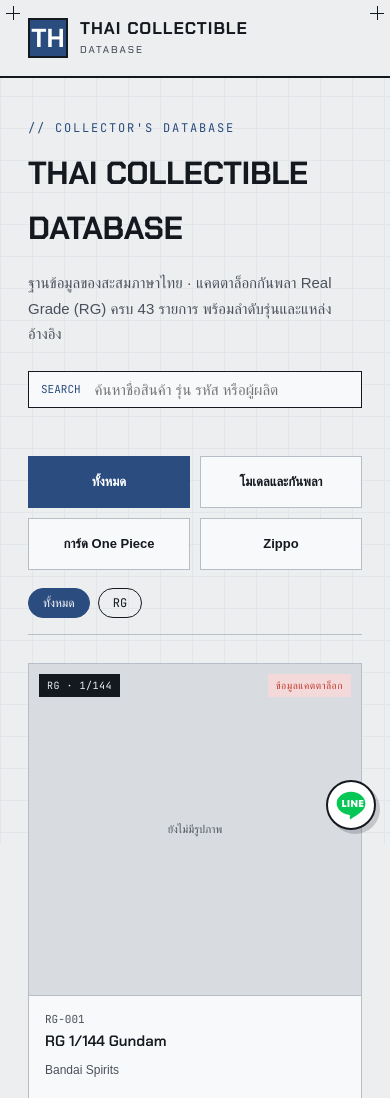
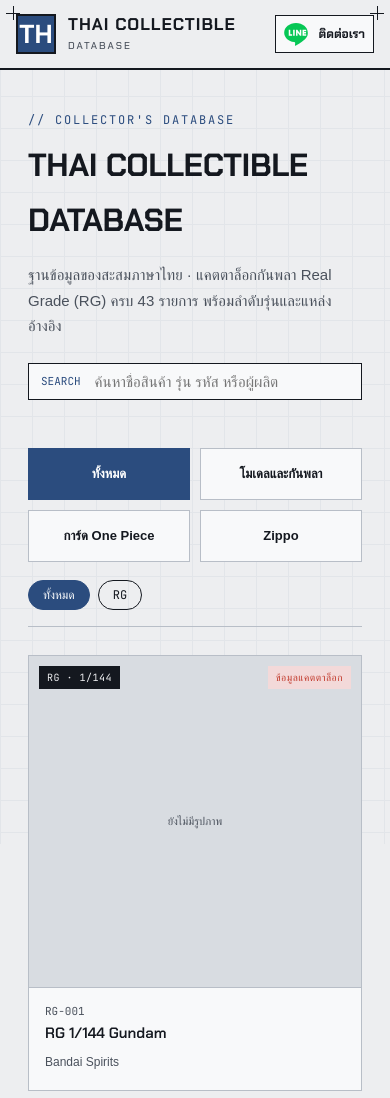
Before and after one commit to krd2529-droid/thai-collectible-database, a plain HTML site: page index.html in a window 390 px wide. Shown: the top 1098 px of the page. Drawn offline with Linux system fonts and the light colour scheme; a web font is replaced by a local one.

Commit message:
Add files via upload

```diff
--- a/app.js
+++ b/app.js
@@ -14,10 +14,34 @@
 ];
 
 async function loadProducts() {
+  setupHeaderContact();
   const res = await fetch("products.json");
   PRODUCTS = await res.json();
-  PRODUCT_COUNT_EL.textContent = String(PRODUCTS.length).padStart(2, "0");
+  if (PRODUCT_COUNT_EL) PRODUCT_COUNT_EL.textContent = String(PRODUCTS.length).padStart(2, "0");
   router();
+}
+
+function setupHeaderContact() {
+  const headerNav = document.querySelector(".header-nav");
+  if (!headerNav) return;
+
+  headerNav.classList.add("contact-ready");
+  headerNav.innerHTML = `
+    <a
+      class="header-line-contact"
+      href="https://lin.ee/rU7lTLb6"
+      target="_blank"
+      rel="noopener nofollow"
+      aria-label="ติดต่อเราทาง LINE"
+      title="ติดต่อเราทาง LINE"
+    >
+      <svg class="header-line-logo" viewBox="0 0 64 64" role="img" aria-hidden="true">
+        <path fill="currentColor" d="M32 7C17.1 7 5 16.8 5 28.9c0 10.8 9.6 19.8 22.6 21.5 3.2.7 2.8 1.9 2.1 6.3-.1.7-.6 2.8 2.4 1.5 3-1.6 16.4-9.7 22.4-16.6 4.1-4.5 4.5-9.1 4.5-12.7C59 16.8 46.9 7 32 7Z"/>
+        <path fill="#fff" d="M15.4 35.9h7.8v-3.2h-4.3V22.4h-3.5v13.5Zm10.1 0H29V22.4h-3.5v13.5Zm6.6 0h3.4v-7.6l5.6 7.6h3V22.4h-3.4V30l-5.6-7.6h-3v13.5Zm14.8 0h8.4v-3.2h-4.9v-2.1h4.6v-3.1h-4.6v-2h4.9v-3.1h-8.4v13.5Z"/>
+      </svg>
+      <span>ติดต่อเรา</span>
+    </a>
+  `;
 }
 
 function esc(str) {
@@ -90,7 +114,6 @@
       }
     </div>
 
-    ${lineContactHTML()}
   `;
 
   APP.querySelector("#productSearch").addEventListener("input", (event) => {
@@ -302,7 +325,6 @@
         : ""
     }
 
-    ${lineContactHTML()}
   `;
 
   // gallery thumb switching
@@ -383,25 +405,6 @@
     label.textContent = original;
     button.classList.remove("share-success");
   }, 1800);
-}
-
-function lineContactHTML() {
-  return `
-    <a
-      class="line-contact"
-      href="https://lin.ee/rU7lTLb6"
-      target="_blank"
-      rel="noopener nofollow"
-      aria-label="ติดต่อเราทาง LINE"
-      title="ติดต่อเราทาง LINE"
-    >
-      <svg class="line-contact-logo" viewBox="0 0 64 64" role="img" aria-hidden="true">
-        <path fill="currentColor" d="M32 7C17.1 7 5 16.8 5 28.9c0 10.8 9.6 19.8 22.6 21.5 3.2.7 2.8 1.9 2.1 6.3-.1.7-.6 2.8 2.4 1.5 3-1.6 16.4-9.7 22.4-16.6 4.1-4.5 4.5-9.1 4.5-12.7C59 16.8 46.9 7 32 7Z"/>
-        <path fill="#fff" d="M15.4 35.9h7.8v-3.2h-4.3V22.4h-3.5v13.5Zm10.1 0H29V22.4h-3.5v13.5Zm6.6 0h3.4v-7.6l5.6 7.6h3V22.4h-3.4V30l-5.6-7.6h-3v13.5Zm14.8 0h8.4v-3.2h-4.9v-2.1h4.6v-3.1h-4.6v-2h4.9v-3.1h-8.4v13.5Z"/>
-      </svg>
-      <span class="line-contact-text">ติดต่อ LINE</span>
-    </a>
-  `;
 }
 
 function buyLinksHTML(links) {
--- a/style.css
+++ b/style.css
@@ -97,6 +97,48 @@
 }
 .header-nav {
   display: none;
+}
+.header-nav.contact-ready {
+  display: flex;
+  align-items: center;
+}
+.header-line-contact {
+  display: inline-flex;
+  align-items: center;
+  gap: 8px;
+  min-height: 38px;
+  padding: 4px 12px 4px 6px;
+  border: 1px solid var(--ink);
+  background: var(--paper-card);
+  color: var(--ink);
+  font-family: var(--font-display);
+  font-size: 13px;
+  font-weight: 700;
+  transition: background 0.15s ease, color 0.15s ease;
+}
+.header-line-contact:hover {
+  background: #06c755;
+  color: #fff;
+}
+.header-line-logo {
+  width: 28px;
+  height: 28px;
+  flex: 0 0 28px;
+  color: #06c755;
+}
+.header-line-contact:hover .header-line-logo {
+  color: #fff;
+}
+@media (max-width: 520px) {
+  .header-inner {
+    padding: 14px 16px;
+  }
+  .header-line-contact {
+    padding-right: 8px;
+  }
+  .header-line-contact span {
+    font-size: 12px;
+  }
 }
 .nav-count {
   font-size: 18px;
@@ -424,62 +466,6 @@
   line-height: 1;
 }
 
-/* ---------------- LINE contact ---------------- */
-.line-contact {
-  position: fixed;
-  right: 22px;
-  bottom: 22px;
-  z-index: 50;
-  display: inline-flex;
-  align-items: center;
-  gap: 9px;
-  min-height: 48px;
-  padding: 7px 15px 7px 8px;
-  border: 2px solid var(--ink);
-  border-radius: 999px;
-  background: #fff;
-  color: #06c755;
-  font-family: var(--font-display);
-  font-size: 13px;
-  font-weight: 700;
-  box-shadow: 4px 4px 0 rgba(13, 21, 32, 0.18);
-  transition: transform 0.15s ease, box-shadow 0.15s ease;
-}
-.line-contact:hover {
-  transform: translateY(-2px);
-  box-shadow: 5px 6px 0 rgba(13, 21, 32, 0.2);
-}
-.line-contact-logo {
-  width: 34px;
-  height: 34px;
-  flex: 0 0 34px;
-}
-.line-contact-text {
-  color: var(--ink);
-}
-@media (max-width: 520px) {
-  .line-contact {
-    right: 14px;
-    bottom: 14px;
-    width: 50px;
-    height: 50px;
-    min-height: 50px;
-    padding: 6px;
-    justify-content: center;
-  }
-  .line-contact-logo {
-    width: 36px;
-    height: 36px;
-  }
-  .line-contact-text {
-    position: absolute;
-    width: 1px;
-    height: 1px;
-    overflow: hidden;
-    clip: rect(0 0 0 0);
-    white-space: nowrap;
-  }
-}
 .product-grade-badge {
   display: inline-block;
   font-family: var(--font-mono);
```
